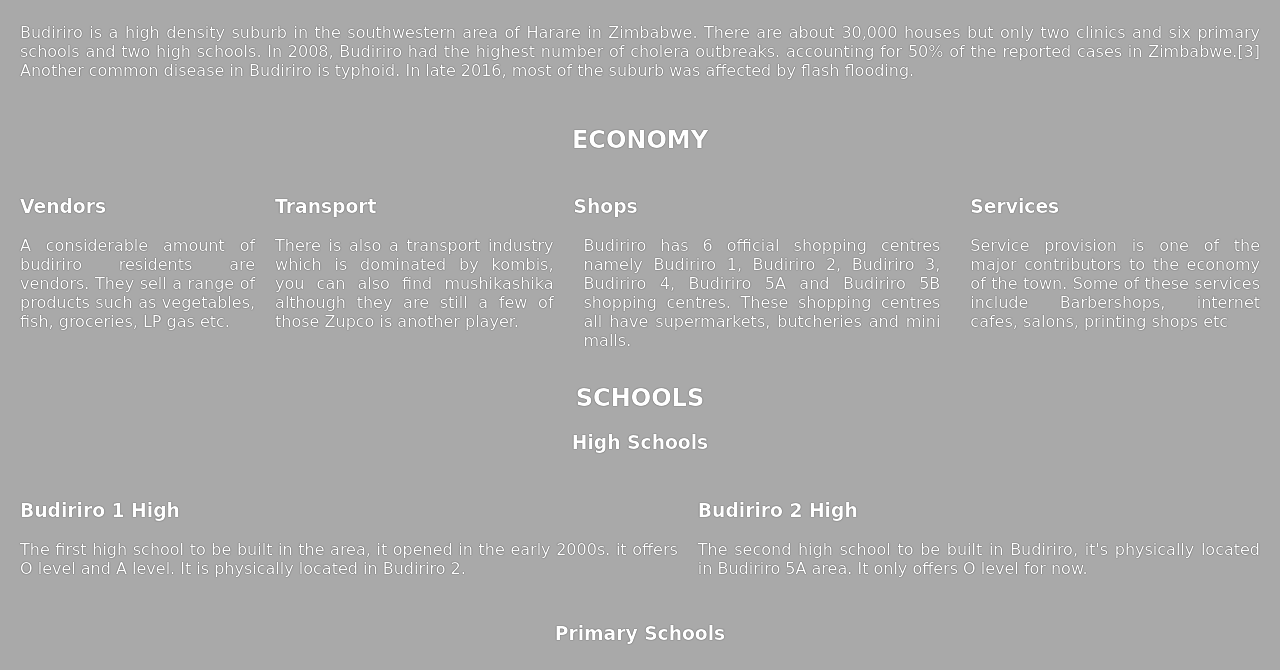
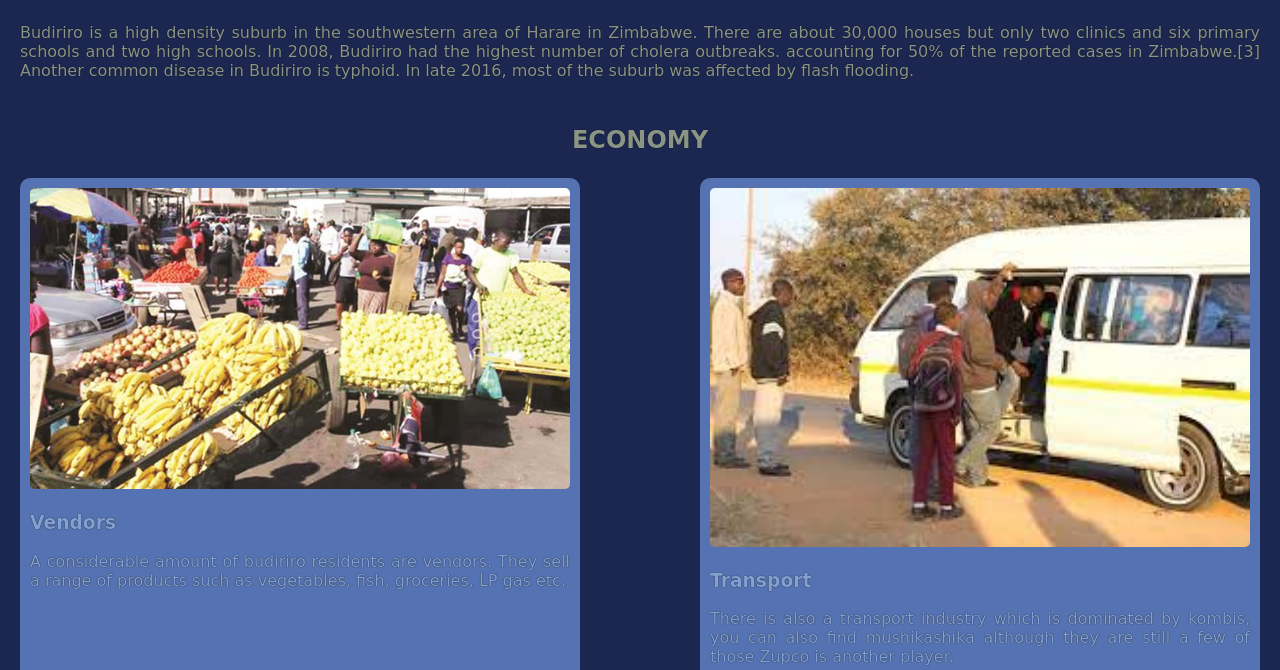
Before and after one commit to Ronald-Tsatsi/Hometown, a plain HTML site: page index.html in a window 1280 px wide. Shown: the part 94-764 px from the top of the page. Drawn offline with Linux system fonts and the light colour scheme.

Commit message:
Added pictures
Added pictures to the economy section

```diff
--- a/index.html
+++ b/index.html
@@ -25,7 +25,9 @@
     <h2>ECONOMY</h2>
     <div class="economy">
 
-        <div class="econmomy1 vendors">
+        <div class=" vendors">
+
+            <img src="VENDORS.jpg" alt="">
             <h3>Vendors</h3>
             <p>
                 A considerable amount of budiriro residents are vendors. They sell a range of products such as
@@ -33,7 +35,8 @@
             </p>
 
         </div>
-        <div class="econmomy1 transport">
+        <div class=" transport">
+            <img src="kombi.jfif" alt="">
             <h3>Transport</h3>
             <p>
                 There is also a transport industry which is dominated by kombis, you can also find mushikashika although they are still a few of those
@@ -41,19 +44,21 @@
             </p>
 
         </div>
-        <div class="econmomy1 shops">
+        <div class=" shops">
 
+            <img src="currentshops.jpg" alt="">
             <h3>Shops</h3>
 
-            <p class="history">
+            <p>
                 Budiriro has 6 official shopping centres namely Budiriro 1, Budiriro 2, Budiriro 3, Budiriro 4,
                 Budiriro 5A and Budiriro 5B shopping centres. These shopping centres all have supermarkets, butcheries and
                 mini malls.
             </p>
 
         </div>
-        <div class="econmomy1 service_provider">
+        <div class=" service_provider">
 
+            <img src="saloon.jfif" alt="">
             <h3>Services</h3>
 
             <p>
--- a/style.css
+++ b/style.css
@@ -1,8 +1,8 @@
 body{
     font-family: 'Happy Monkey', cursive;
     text-align: center;
-    background: darkgray;
-    color: #ffffff;
+    background: #1C2751;
+    color: #8A9586;
     display: flex;
     flex-direction: column;
     align-items: center;
@@ -21,7 +21,11 @@ h1, h2, h3, h4, p {
 }
 
 .economy{
-    display: flex;
+    display: grid;
+    grid-template-columns: repeat(2, 1fr);
+    column-gap: 100px;
+    row-gap: 100px;
+
 }
 
 .economy1{
@@ -31,6 +35,10 @@ h1, h2, h3, h4, p {
 .shops, .vendors, .transport, .service_provider{
     text-align: justify;
     margin: 4px 10px;
+    background-color: #5572B2;
+    padding: 10px;
+    border-radius: 10px;
+    color: #82A1D1;
 }
 
 .secondary, .primary{
@@ -47,3 +55,9 @@ h1, h2, h3, h4, p {
     margin: 10px;
     text-align: justify;
 }
+
+
+img{
+    width: 100%;
+    border-radius: 5px;
+}
```
Also changed, not shown: VENDORS.jpg (added), currentshops.jpg (added), kombi.jfif (added), saloon.jfif (added), vendors.jfif (added), 1 other file.
